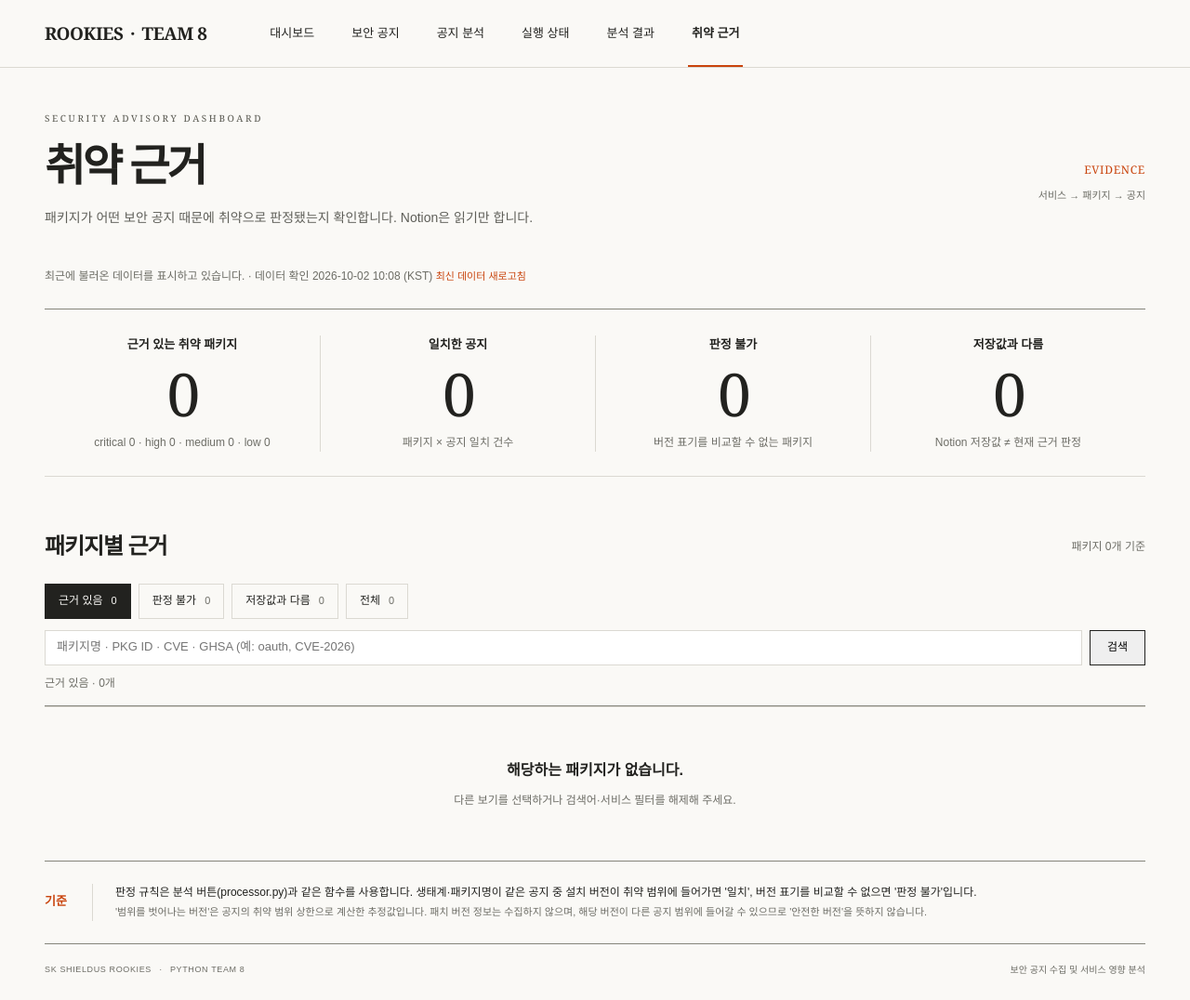
After one commit to Shielders35-Python8/python-project, a Flask app: page /evidence in a window 1280 px wide. The commit adds this page. Shown: the whole page at 93% size. Run offline with Flask 3, Linux system fonts and the light colour scheme.

Commit message:
feat: 취약 근거 화면 추가 및 메뉴 연결 (읽기 전용)

```diff
--- a/source/web/app.py
+++ b/source/web/app.py
@@ -395,6 +395,9 @@ def create_app(config=None) -> Flask:
     @app.get("/api/advisories/sync-status")
     def advisory_sync_status():
         return jsonify(**sync_runs.snapshot())
+    # 취약 근거 화면 (읽기 전용) — source/web/evidence.py
+    from source.web.evidence import evidence_bp
+    app.register_blueprint(evidence_bp)
 
     return app
 
--- /dev/null
+++ b/source/web/templates/evidence.html
@@ -0,0 +1,290 @@
+<!DOCTYPE html>
+<html lang="ko">
+  <head>
+    <meta charset="UTF-8">
+    <meta name="viewport" content="width=device-width, initial-scale=1.0">
+    <meta name="theme-color" content="#faf9f6">
+    <title>취약 근거 · ROOKIES</title>
+    {% if loading %}<meta http-equiv="refresh" content="3">{% endif %}
+    <link rel="stylesheet" href="{{ url_for('static', filename='css/style.css') }}">
+    <style>
+      .evidence-summary .metric { font-size: clamp(40px, 5vw, 66px); }
+      .risk-list { list-style: none; margin: 0; padding: 0; }
+      .risk-list li + li { margin-top: 14px; }
+      .risk-list a { display: block; text-decoration: none; }
+      .risk-list a:hover .risk-name, .risk-list a[aria-current] .risk-name { color: var(--accent); }
+      .risk-list .bar-track { display: flex; height: 10px; }
+      .risk-counts { display: flex; flex-wrap: wrap; gap: 4px 12px; justify-content: flex-end; }
+      .risk-legend { display: flex; flex-wrap: wrap; gap: 6px 16px; margin: 0 0 16px; font-size: 11px; }
+      .risk-legend span { display: inline-flex; align-items: center; gap: 6px; }
+      .risk-legend i { display: inline-block; width: 10px; height: 10px; }
+      .evidence-search { display: flex; gap: 8px; margin: 0 0 10px; }
+      .evidence-search input { flex: 1; min-width: 0; min-height: 38px; padding: 7px 12px; border: 1px solid var(--line); font: inherit; font-size: 13px; }
+      .evidence-search button { min-height: 38px; padding: 7px 18px; border: 1px solid var(--ink); font: inherit; font-size: 12px; cursor: pointer; }
+      .active-filter { display: flex; flex-wrap: wrap; align-items: center; gap: 8px 14px; margin: 0 0 8px; }
+      .evidence-item { border-bottom: 1px solid var(--line); }
+      .evidence-list { border-top: 1px solid var(--rule); margin-top: 14px; }
+      .evidence-item > summary { display: grid; grid-template-columns: 14px 92px minmax(0, 1fr) auto; align-items: center; gap: 6px 14px; padding: 16px 4px; cursor: pointer; list-style: none; }
+      .evidence-item > summary::-webkit-details-marker { display: none; }
+      .evidence-item > summary::before { content: "▸"; color: var(--muted); }
+      .evidence-item[open] > summary::before { content: "▾"; }
+      .evidence-item > summary:focus-visible { outline: 2px solid var(--accent); outline-offset: 2px; }
+      .evidence-title { display: flex; flex-wrap: wrap; align-items: baseline; gap: 4px 12px; min-width: 0; }
+      .evidence-title .package-name { font-weight: 700; overflow-wrap: anywhere; }
+      .evidence-meta { text-align: right; font-size: 11px; white-space: nowrap; }
+      .evidence-body { padding: 0 4px 22px 34px; }
+      .evidence-body h3 { font-size: 13px; margin: 16px 0 8px; }
+      .evidence-body table { min-width: 720px; }
+      .evidence-body td { vertical-align: top; }
+      .evidence-body td a { overflow-wrap: anywhere; }
+      .evidence-body .advisory-title { margin-top: 3px; line-height: 1.5; }
+      .evidence-body .nowrap { white-space: nowrap; }
+      .evidence-body .advisory-cell { min-width: 260px; }
+      .detail-page .evidence-section { margin-top: 56px; }
+      .section-note { margin: -8px 0 16px; }
+      @media (max-width: 720px) {
+        .evidence-item > summary { grid-template-columns: 14px 80px minmax(0, 1fr); }
+        .evidence-meta { grid-column: 2 / -1; text-align: left; white-space: normal; }
+        .evidence-body { padding-left: 4px; }
+        .evidence-search button { padding: 7px 12px; }
+      }
+    </style>
+  </head>
+  <body>
+    <a class="skip-link" href="#main-content">본문으로 건너뛰기</a>
+    <header class="site-header">
+      <div class="header-inner">
+        <a class="wordmark" href="{{ url_for('dashboard') }}" aria-label="Rookies Team 8 대시보드 홈">ROOKIES <span>·</span> TEAM 8</a>
+        <nav class="navigation" aria-label="대시보드 탐색">
+          <a class="navigation-link" href="{{ url_for('dashboard') }}">대시보드</a>
+          <a class="navigation-link" href="{{ url_for('security_advisories') }}">보안 공지</a>
+          <a class="navigation-link" href="{{ url_for('advisory_dashboard') }}">공지 분석</a>
+          <a class="navigation-link" href="{{ url_for('run_status') }}">실행 상태</a>
+          <a class="navigation-link" href="{{ url_for('analysis_results') }}">분석 결과</a>
+          <a class="navigation-link is-current" href="{{ url_for('evidence.evidence_page') }}" aria-current="page">취약 근거</a>
+        </nav>
+      </div>
+    </header>
+
+    <main class="dashboard detail-page" id="main-content" tabindex="-1">
+      <header class="page-header">
+        <div>
+          <p class="eyebrow">SECURITY ADVISORY DASHBOARD</p>
+          <h1>취약 근거</h1>
+          <p class="description">패키지가 어떤 보안 공지 때문에 취약으로 판정됐는지 확인합니다. Notion은 읽기만 합니다.</p>
+        </div>
+        <div class="report-label" aria-hidden="true">
+          <span>EVIDENCE</span>
+          <p>서비스 → 패키지 → 공지</p>
+        </div>
+      </header>
+
+      {% if loading %}
+      <section class="analysis-empty" aria-busy="true" role="status">
+        <strong>{{ 'Notion 데이터를 불러오지 못했습니다.' if failed else 'Notion 데이터를 불러오는 중입니다.' }}</strong>
+        <p>3초마다 자동으로 다시 확인합니다. {% if failed %}계속 실패하면 서버 로그를 확인해 주세요.{% endif %}</p>
+      </section>
+      {% else %}
+
+      <div class="data-notice" role="status">
+        {% if stale %}<span>최신 데이터를 확인하는 중이거나 갱신에 실패해 마지막으로 불러온 데이터를 표시합니다.</span>{% else %}<span class="muted">최근에 불러온 데이터를 표시하고 있습니다.</span>{% endif %}
+        <span class="muted"> · 데이터 확인 {{ updated_at or '—' }} (KST)</span>
+        <a class="refresh-link" href="{{ url_for('evidence.evidence_page', **link(refresh=1, page=page if page > 1 else none)) }}">최신 데이터 새로고침</a>
+      </div>
+
+      {# 1. 요약 #}
+      <section class="summary-grid dashboard-summary evidence-summary" aria-label="취약 근거 요약">
+        <article class="summary-item">
+          <h2>근거 있는 취약 패키지</h2>
+          <p class="metric">{{ summary.affected }}</p>
+          <p class="muted">critical {{ summary.counts.critical }} · high {{ summary.counts.high }} · medium {{ summary.counts.medium }} · low {{ summary.counts.low }}</p>
+        </article>
+        <article class="summary-item">
+          <h2>일치한 공지</h2>
+          <p class="metric">{{ summary.matched_total }}</p>
+          <p class="muted">패키지 × 공지 일치 건수</p>
+        </article>
+        <article class="summary-item">
+          <h2>판정 불가</h2>
+          <p class="metric">{{ summary.counts.unknown }}</p>
+          <p class="muted">버전 표기를 비교할 수 없는 패키지</p>
+        </article>
+        <article class="summary-item">
+          <h2>저장값과 다름</h2>
+          <p class="metric">{{ summary.mismatch }}</p>
+          <p class="muted">Notion 저장값 ≠ 현재 근거 판정</p>
+        </article>
+      </section>
+
+      {# 2. 서비스별 위험 #}
+      {% if summary.services %}
+      <section class="results-section evidence-section" aria-labelledby="risk-heading">
+        <div class="section-header">
+          <h2 id="risk-heading">서비스별 위험</h2>
+        </div>
+        <p class="muted section-note">critical 개수가 많은 순, 같으면 high → medium → low 순으로 정렬했습니다. 막대를 누르면 그 서비스의 패키지만 봅니다.</p>
+        <p class="risk-legend" aria-hidden="true">
+          {% for level in levels %}<span><i class="severity-fill-{{ level }}"></i>{{ level }}</span>{% endfor %}
+          <span><i class="severity-fill-unknown"></i>판정 불가</span>
+        </p>
+        <ol class="risk-list">
+          {% for s in summary.services %}
+          <li>
+            <a href="{{ url_for('evidence.evidence_page', **link(service=s.id if s.id != service else none)) }}#evidence"{% if s.id == service %} aria-current="true"{% endif %}>
+              <div class="bar-caption">
+                <span><span class="mono">{{ s.id or '—' }}</span> <span class="risk-name">{{ s.name }}</span></span>
+                <span class="risk-counts">
+                  {% for level in levels if s[level] %}<span class="severity-label severity-{{ level }}">{{ level }} {{ s[level] }}</span>{% endfor %}
+                  {% if s.unknown %}<span class="muted">판정 불가 {{ s.unknown }}</span>{% endif %}
+                </span>
+              </div>
+              <div class="bar-track" role="img" aria-label="{{ s.name }}: {% for seg in s.segments %}{{ seg.level }} {{ seg.count }}개{% if not loop.last %}, {% endif %}{% endfor %}">
+                {% for seg in s.segments %}<div class="bar-fill severity-fill-{{ seg.level }}" style="width: {{ seg.width }}%"></div>{% endfor %}
+              </div>
+            </a>
+          </li>
+          {% endfor %}
+        </ol>
+      </section>
+      {% endif %}
+
+      {# 3. 패키지별 근거 #}
+      <section class="results-section evidence-section" id="evidence" aria-labelledby="evidence-heading">
+        <div class="section-header">
+          <h2 id="evidence-heading">패키지별 근거</h2>
+          <p class="muted">패키지 {{ package_count }}개 기준</p>
+        </div>
+
+        <nav class="severity-filters" aria-label="보기 선택">
+          {% for key, label in views.items() %}
+          <a class="severity-filter{% if view == key %} is-selected{% endif %}" href="{{ url_for('evidence.evidence_page', **link(view=key)) }}#evidence"{% if view == key %} aria-current="true"{% endif %}>{{ label }} <span>{{ counts[key] }}</span></a>
+          {% endfor %}
+        </nav>
+
+        <form class="evidence-search" method="get" action="{{ url_for('evidence.evidence_page') }}#evidence" role="search">
+          <input type="hidden" name="view" value="{{ view }}">
+          {% if service %}<input type="hidden" name="service" value="{{ service }}">{% endif %}
+          <label class="sr-only" for="q">패키지명, 패키지 ID 또는 CVE·GHSA 검색</label>
+          <input id="q" name="q" type="search" value="{{ query }}" placeholder="패키지명 · PKG ID · CVE · GHSA (예: oauth, CVE-2026)" maxlength="100">
+          <button type="submit">검색</button>
+        </form>
+
+        <div class="active-filter" role="status">
+          <span class="muted">{{ views[view] }} · {{ total }}개{% if total %} 중 {{ start + 1 }}–{{ start + rows|length }}{% endif %}</span>
+          {% if service %}<a class="refresh-link" href="{{ url_for('evidence.evidence_page', **link(service=none)) }}#evidence">서비스: {{ service }} {{ service_name }} ✕</a>{% endif %}
+          {% if query %}<a class="refresh-link" href="{{ url_for('evidence.evidence_page', **link(q=none)) }}#evidence">검색: "{{ query }}" ✕</a>{% endif %}
+        </div>
+
+        <div class="evidence-list">
+        {% for row in rows %}
+          <details class="evidence-item"{% if loop.first and page == 1 and row.matched %} open{% endif %}>
+            <summary>
+              <span>
+                {% if row.computed in levels %}<span class="result-badge is-affected">{{ row.computed }}</span>
+                {% elif row.computed == 'unknown' %}<span class="result-badge is-pending">판정 불가</span>
+                {% else %}<span class="result-badge is-unaffected">safe</span>{% endif %}
+              </span>
+              <span class="evidence-title">
+                <span class="package-name">{{ row.package_name or '이름 미설정' }}</span>
+                <span class="mono">{{ row.installed_version or '버전 없음' }}</span>
+                <span class="muted">{{ row.ecosystem or '—' }} · {{ row.package_id or '—' }}</span>
+                <span class="muted">{% for s in row.services %}{{ s.id or '—' }} {{ s.name }}{% if not loop.last %}, {% endif %}{% else %}서비스 미연결{% endfor %}</span>
+              </span>
+              <span class="evidence-meta muted">
+                일치 {{ row.matched|length }} · 판정 불가 {{ row.unknown|length }}{% if row.mismatch %} · <strong class="severity-label">저장값 {{ row.stored }}</strong>{% endif %}
+              </span>
+            </summary>
+
+            <div class="evidence-body">
+              {% if row.mismatch %}
+              <p class="data-notice">
+                Notion 저장값({{ row.stored }})과 현재 근거 판정({{ row.computed if row.computed != 'unknown' else '판정 불가' }})이 다릅니다.
+                {% if row.mismatch_fixable %}분석을 다시 실행하면 근거 판정으로 저장됩니다.
+                {% else %}분석은 일치·판정 불가만 저장하고 safe로 되돌리지 않으므로, 재분석으로는 바뀌지 않습니다.{% endif %}
+              </p>
+              {% endif %}
+
+              {% if row.matched %}
+              <h3>일치한 공지 {{ row.matched|length }}건 — 설치 버전 <span class="mono">{{ row.installed_version }}</span> 이 취약 범위에 포함</h3>
+              <div class="table-wrapper" role="region" tabindex="0" aria-label="{{ row.package_name }} 일치한 공지">
+                <table>
+                  <thead><tr><th scope="col">심각도</th><th scope="col">공지</th><th scope="col">CVE</th><th scope="col">취약 범위</th><th scope="col">범위를 벗어나는 버전 (추정)</th><th scope="col">게시일</th></tr></thead>
+                  <tbody>
+                    {% for a in row.matched %}
+                    <tr>
+                      <td class="nowrap"><span class="severity-label severity-{{ a.severity }}">{{ a.severity }}</span></td>
+                      <td class="advisory-cell">{% if a.url %}<a href="{{ a.url }}" target="_blank" rel="noopener noreferrer">{{ a.id }}</a>{% else %}<span class="mono">{{ a.id }}</span>{% endif %}
+                        {% if a.title %}<div class="muted advisory-title">{{ a.title }}</div>{% endif %}</td>
+                      <td class="mono nowrap">{{ a.cve_id or '—' }}</td>
+                      <td class="mono nowrap">{{ a.range or '—' }}</td>
+                      <td class="mono nowrap">{{ a.hint or '—' }}</td>
+                      <td class="mono nowrap">{{ a.published or '—' }}</td>
+                    </tr>
+                    {% endfor %}
+                  </tbody>
+                </table>
+              </div>
+              {% endif %}
+
+              {% if row.unknown %}
+              <h3>판정 불가 공지 {{ row.unknown|length }}건 — 버전 표기를 비교할 수 없음</h3>
+              <div class="table-wrapper" role="region" tabindex="0" aria-label="{{ row.package_name }} 판정 불가 공지">
+                <table>
+                  <thead><tr><th scope="col">심각도</th><th scope="col">공지</th><th scope="col">CVE</th><th scope="col">취약 범위</th><th scope="col">비교 불가 원인</th><th scope="col">게시일</th></tr></thead>
+                  <tbody>
+                    {% for a in row.unknown %}
+                    <tr>
+                      <td class="nowrap"><span class="severity-label severity-{{ a.severity }}">{{ a.severity }}</span></td>
+                      <td class="advisory-cell">{% if a.url %}<a href="{{ a.url }}" target="_blank" rel="noopener noreferrer">{{ a.id }}</a>{% else %}<span class="mono">{{ a.id }}</span>{% endif %}
+                        {% if a.title %}<div class="muted advisory-title">{{ a.title }}</div>{% endif %}</td>
+                      <td class="mono nowrap">{{ a.cve_id or '—' }}</td>
+                      <td class="mono nowrap">{{ a.range or '—' }}</td>
+                      <td class="nowrap">{{ a.reason }}</td>
+                      <td class="mono nowrap">{{ a.published or '—' }}</td>
+                    </tr>
+                    {% endfor %}
+                  </tbody>
+                </table>
+              </div>
+              {% endif %}
+
+              {% if not row.matched and not row.unknown %}
+              <p class="muted">{% if row.candidate_count %}이름이 같은 공지 {{ row.candidate_count }}건이 있지만, 설치 버전이 모두 취약 범위 밖입니다.{% else %}이 패키지와 생태계·이름이 같은 공지가 없습니다.{% endif %}</p>
+              {% endif %}
+            </div>
+          </details>
+        {% else %}
+          <div class="analysis-empty">
+            <strong>해당하는 패키지가 없습니다.</strong>
+            <p>다른 보기를 선택하거나 검색어·서비스 필터를 해제해 주세요.</p>
+          </div>
+        {% endfor %}
+        </div>
+
+        {% if page_count > 1 %}
+        <nav class="pagination" aria-label="패키지 근거 페이지">
+          <p class="muted">{{ page }} / {{ page_count }}페이지</p>
+          <div>
+            {% if page > 1 %}<a class="refresh-link" href="{{ url_for('evidence.evidence_page', **link(page=page - 1 if page > 2 else none)) }}#evidence">이전</a>{% endif %}
+            {% if page < page_count %}<a class="refresh-link" href="{{ url_for('evidence.evidence_page', **link(page=page + 1)) }}#evidence">다음</a>{% endif %}
+          </div>
+        </nav>
+        {% endif %}
+
+        <aside class="analysis-note" aria-label="판정 기준 안내">
+          <div class="note-label"><strong>기준</strong></div>
+          <div>
+            <p>판정 규칙은 분석 버튼(processor.py)과 같은 함수를 사용합니다. 생태계·패키지명이 같은 공지 중 설치 버전이 취약 범위에 들어가면 '일치', 버전 표기를 비교할 수 없으면 '판정 불가'입니다.</p>
+            <p class="muted">'범위를 벗어나는 버전'은 공지의 취약 범위 상한으로 계산한 추정값입니다. 패치 버전 정보는 수집하지 않으며, 해당 버전이 다른 공지 범위에 들어갈 수 있으므로 '안전한 버전'을 뜻하지 않습니다.</p>
+          </div>
+        </aside>
+      </section>
+      {% endif %}
+
+      <footer class="page-footer">
+        <p>SK SHIELDUS ROOKIES <span>·</span> PYTHON TEAM 8</p>
+        <p>보안 공지 수집 및 서비스 영향 분석</p>
+      </footer>
+    </main>
+  </body>
+</html>
--- a/source/web/templates/index.html
+++ b/source/web/templates/index.html
@@ -19,6 +19,7 @@
           <a class="navigation-link{% if active_page == 'advisories' %} is-current{% endif %}" href="{{ url_for('advisory_dashboard') }}"{% if active_page == 'advisories' %} aria-current="page"{% endif %}>공지 분석</a>
           <a class="navigation-link{% if active_page == 'run_status' %} is-current{% endif %}" href="{{ url_for('run_status') }}"{% if active_page == 'run_status' %} aria-current="page"{% endif %}>실행 상태</a>
           <a class="navigation-link{% if active_page == 'results' %} is-current{% endif %}" href="{{ url_for('analysis_results') }}"{% if active_page == 'results' %} aria-current="page"{% endif %}>분석 결과</a>
+                    <a class="navigation-link" href="{{ url_for('evidence.evidence_page') }}">취약 근거</a>
         </nav>
         <span class="server-status"><span class="status-dot" aria-hidden="true"></span>웹 서버 실행 중</span>
       </div>
```
Also changed, not shown: source/web/evidence.py (added, +251 -0 lines), tests/test_evidence.py (added, +203 -0 lines).
